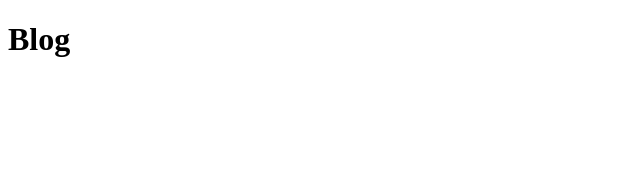
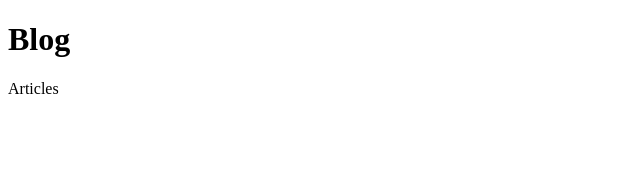
Before and after one commit to Hcrj99/BLOG, a React (Vite) app: page /Articles in a window 1280 px wide. Shown: the top 170 px of the page, without its empty margins (0-640 px from the left). Built offline with nearby package versions, Linux system fonts and the light colour scheme.

Commit message:
initial struct routes

```diff
--- a/package.json
+++ b/package.json
@@ -11,7 +11,8 @@
   },
   "dependencies": {
     "react": "^18.2.0",
-    "react-dom": "^18.2.0"
+    "react-dom": "^18.2.0",
+    "react-router-dom": "^6.22.3"
   },
   "devDependencies": {
     "@types/react": "^18.2.66",
--- a/src/App.jsx
+++ b/src/App.jsx
@@ -1,10 +1,12 @@
 import { useState } from 'react'
+import { Router } from './router/Router';
 //import './App.css'
 
 function App() {
   return (
     <div className='App'>
       <h1>Blog</h1>
+      <Router />
     </div>
   )
 }
--- a/src/Components/Pages/Home.jsx
+++ b/src/Components/Pages/Home.jsx
@@ -1,4 +1,4 @@
-import React from 'react'
+import React from 'react';
 
 export const Home = () => {
     return (
--- /dev/null
+++ b/src/router/Router.jsx
@@ -0,0 +1,21 @@
+import React from "react";
+import { Routes, Route, BrowserRouter, Navigate } from "react-router-dom";
+import { Home } from "../Components/Pages/Home";
+import { Articles } from "../Components/Pages/Articles";
+
+export const Router = () => {
+    return (
+        <BrowserRouter>
+            {/* Routes Layout */}
+
+            {/* Routes Main-Content */}
+            <section className="Main__content">
+                <Routes>
+                    <Route path="/" element={<Home />} />
+                    <Route path="/Home" element={<Home />} />
+                    <Route path="/Articles" element={<Articles />} />
+                </Routes>
+            </section>
+        </BrowserRouter>
+    )
+}
```
Also changed, not shown: 1 other file (tests, documents, lock files or other folders).
